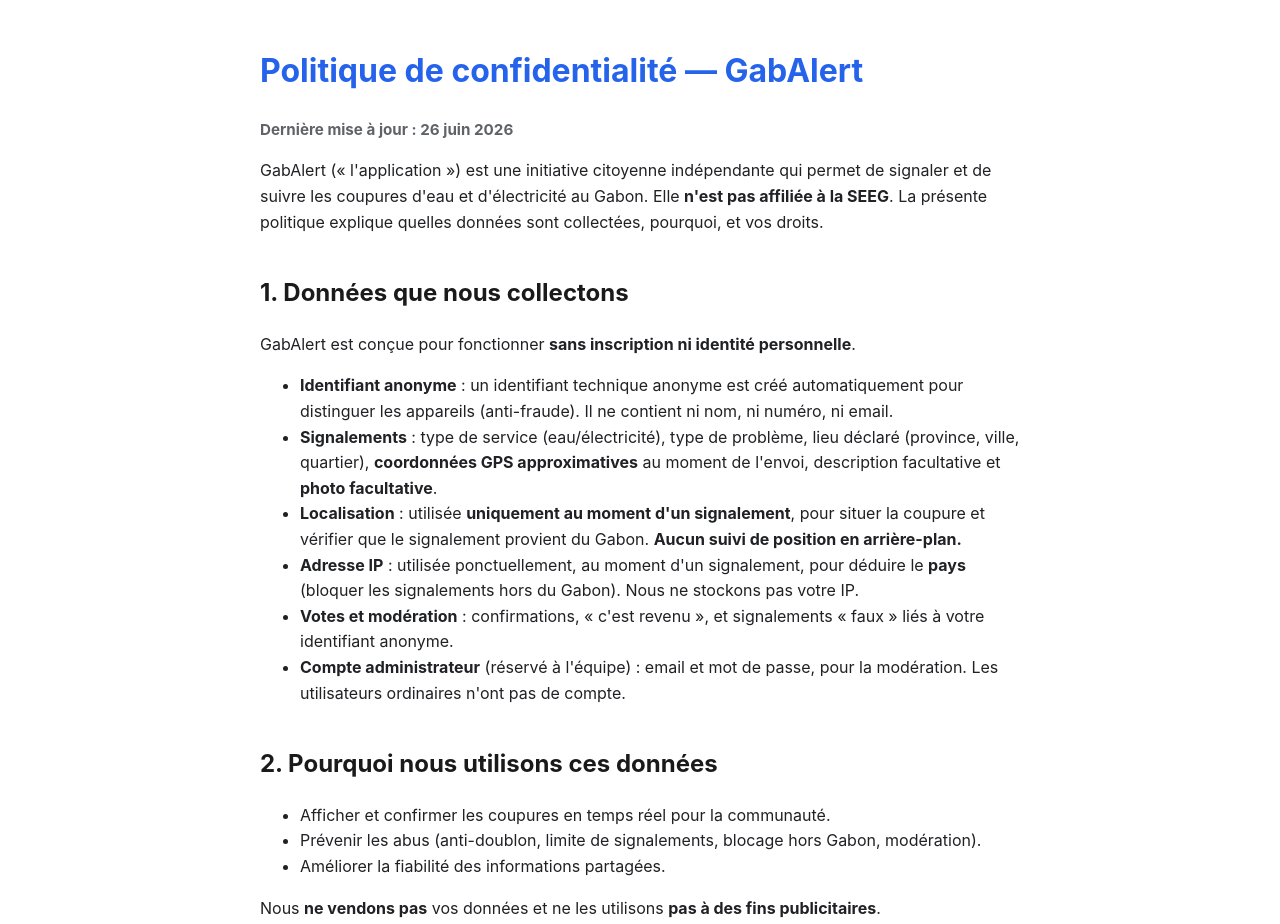
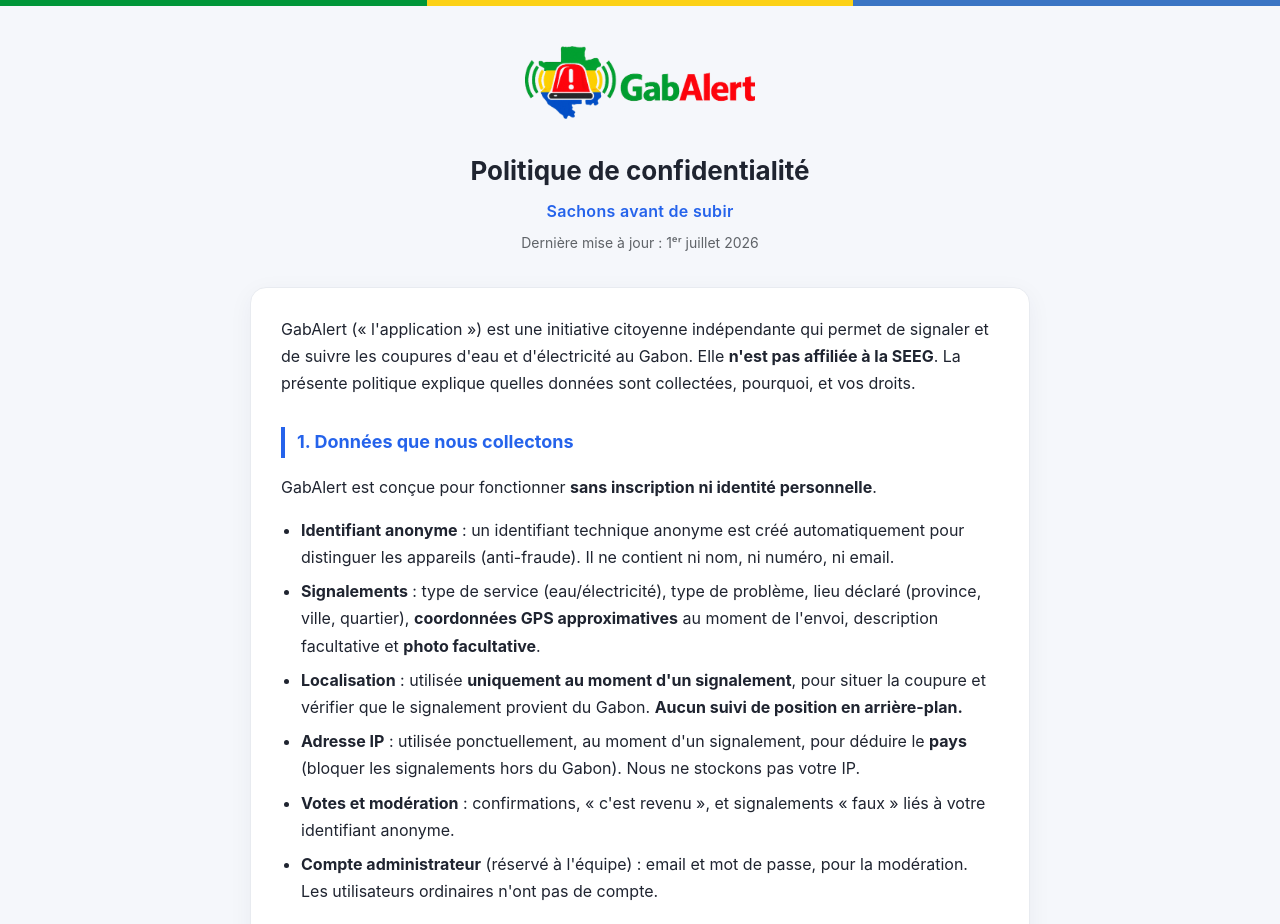
Before and after one commit to chartleyl/gabalert-legal, a plain HTML site: page index.html in a window 1280 px wide. Shown: the top 924 px of the page. Drawn offline with Linux system fonts and the light colour scheme.

Commit message:
Politique: nouveau design (logo, couleurs Gabon, mise en page soignee) + date 1er juillet 2026

```diff
--- a/index.html
+++ b/index.html
@@ -5,19 +5,68 @@
 <meta name="viewport" content="width=device-width, initial-scale=1">
 <title>GabAlert — Politique de confidentialité</title>
 <style>
-  body { font-family: -apple-system, Segoe UI, Roboto, Arial, sans-serif; line-height: 1.6;
-         max-width: 760px; margin: 0 auto; padding: 24px; color: #202124; }
-  h1 { color: #2563EB; }
-  h2 { margin-top: 1.6em; color: #1a1a1a; }
-  a { color: #2563EB; }
-  .maj { color: #5F6368; font-size: 0.95em; }
-  code { background: #f2f4f7; padding: 1px 5px; border-radius: 4px; }
+  :root{
+    --blue:#2563EB; --ink:#1f2430; --muted:#5F6368; --line:#e8ebf0;
+    --bg:#f5f7fb; --card:#ffffff;
+  }
+  *{box-sizing:border-box}
+  html{-webkit-text-size-adjust:100%}
+  body{
+    margin:0; background:var(--bg); color:var(--ink);
+    font-family:-apple-system,BlinkMacSystemFont,"Segoe UI",Roboto,Helvetica,Arial,sans-serif;
+    line-height:1.7; font-size:16px;
+  }
+  .flagbar{height:6px;display:flex}
+  .flagbar span{flex:1}
+  .flagbar .g{background:#009639}
+  .flagbar .y{background:#FCD116}
+  .flagbar .b{background:#3A75C4}
+  .wrap{max-width:820px;margin:0 auto;padding:0 20px 60px}
+  header{text-align:center;padding:40px 0 8px}
+  header img{width:230px;max-width:78%;height:auto}
+  h1{font-size:26px;margin:22px 0 4px;color:var(--ink)}
+  .slogan{color:var(--blue);font-weight:600;margin:0 0 6px;letter-spacing:.3px}
+  .date{color:var(--muted);font-size:14px;margin:0}
+  .card{
+    background:var(--card);border:1px solid var(--line);border-radius:16px;
+    padding:28px 30px;margin-top:24px;
+    box-shadow:0 6px 24px rgba(20,40,80,.05);
+  }
+  .card>p:first-child{margin-top:0}
+  h2{
+    font-size:18px;margin:30px 0 10px;color:var(--blue);
+    padding-left:12px;border-left:4px solid var(--blue);
+  }
+  ul{padding-left:20px;margin:10px 0}
+  li{margin:7px 0}
+  a{color:var(--blue);text-decoration:none}
+  a:hover{text-decoration:underline}
+  .contact{
+    background:#f0f5ff;border:1px solid #dbe6ff;border-radius:12px;
+    padding:14px 16px;margin-top:6px;
+  }
+  footer{
+    text-align:center;color:var(--muted);font-size:14px;
+    margin-top:28px;padding-top:18px;border-top:1px solid var(--line);
+  }
+  @media(max-width:520px){
+    .card{padding:22px 18px}
+    h1{font-size:22px}
+  }
 </style>
 </head>
 <body>
-<h1>Politique de confidentialité — GabAlert</h1>
-<p class="maj"><strong>Dernière mise à jour : 26 juin 2026</strong></p>
+<div class="flagbar"><span class="g"></span><span class="y"></span><span class="b"></span></div>
 
+<div class="wrap">
+  <header>
+    <img src="logo.png" alt="GabAlert">
+    <h1>Politique de confidentialité</h1>
+    <p class="slogan">Sachons avant de subir</p>
+    <p class="date">Dernière mise à jour : 1ᵉʳ juillet 2026</p>
+  </header>
+
+  <main class="card">
     <p>GabAlert (« l'application ») est une initiative citoyenne indépendante qui permet de
     signaler et de suivre les coupures d'eau et d'électricité au Gabon. Elle <strong>n'est
     pas affiliée à la SEEG</strong>. La présente politique explique quelles données sont
@@ -74,8 +123,8 @@
     (Row Level Security). Les mots de passe administrateurs sont chiffrés.</p>
 
     <h2>6. Vos droits / Contact</h2>
-<p>Pour toute question, demande d'accès ou de suppression de données :
-<strong><a href="mailto:charlenebrenda88@gmail.com">charlenebrenda88@gmail.com</a></strong></p>
+    <p>Pour toute question, demande d'accès ou de suppression de données :</p>
+    <p class="contact"><strong><a href="mailto:charlenebrenda88@gmail.com">charlenebrenda88@gmail.com</a></strong></p>
 
     <h2>7. Enfants</h2>
     <p>L'application n'est pas destinée aux enfants de moins de 13 ans et ne collecte pas
@@ -83,5 +132,12 @@
 
     <h2>8. Modifications</h2>
     <p>Cette politique peut être mise à jour ; la date en haut de page indique la dernière version.</p>
+  </main>
+
+  <footer>
+    Éditeur : <a href="https://brenda-solutions.netlify.app/" target="_blank" rel="noopener">Brenda Solutions</a>
+    · Initiative citoyenne, non affiliée à la SEEG
+  </footer>
+</div>
 </body>
 </html>
```
Also changed, not shown: logo.png (added). Lines whose indentation alone changed are shown as unchanged.
